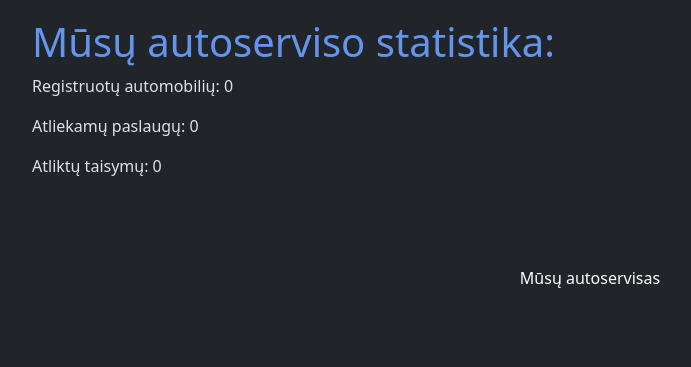
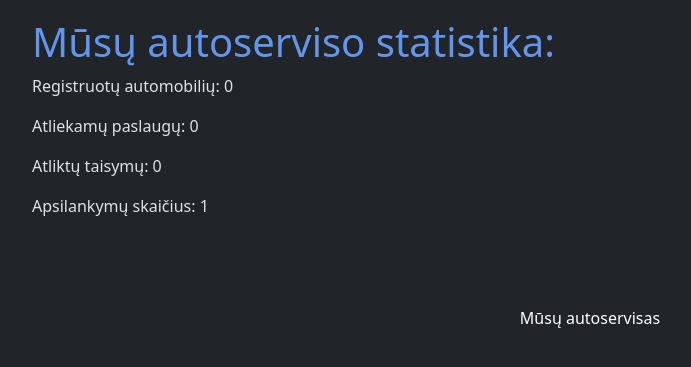
Before and after one commit to DonatasNoreika/autoservice_20260806, a Django app: page / in a window 1280 px wide. Shown: the part 278-645 px from the top of the page, without its empty margins (50-741 px from the left). Run offline with Django 5.2, Linux system fonts and the light colour scheme; data that the repository does not hold is empty.

Commit message:
7: +Padaryti, kad pagrindiniame puslapyje būtų rodomas vartotojo apsilankymų skaičius.

```diff
--- a/mysite/autoservice/templates/index.html
+++ b/mysite/autoservice/templates/index.html
@@ -7,4 +7,5 @@
 <p>Registruotų automobilių: {{ num_cars }}</p>
 <p>Atliekamų paslaugų: {{ num_services }}</p>
 <p>Atliktų taisymų: {{ num_orders_done }}</p>
+<p>Apsilankymų skaičius: {{ num_visits }}</p>
 {% endblock %}
--- a/mysite/autoservice/views.py
+++ b/mysite/autoservice/views.py
@@ -6,10 +6,13 @@ from django.db.models import Q
 
 # Create your views here.
 def index(request):
+    num_visits = request.session.get('num_visits', 1)
+    request.session['num_visits'] = num_visits + 1
     context = {
         'num_cars': Car.objects.count(),
         'num_services': Service.objects.count(),
         'num_orders_done': Order.objects.filter(status='i').count(),
+        'num_visits': num_visits,
     }
     return render(request, template_name="index.html", context=context)
 
```
